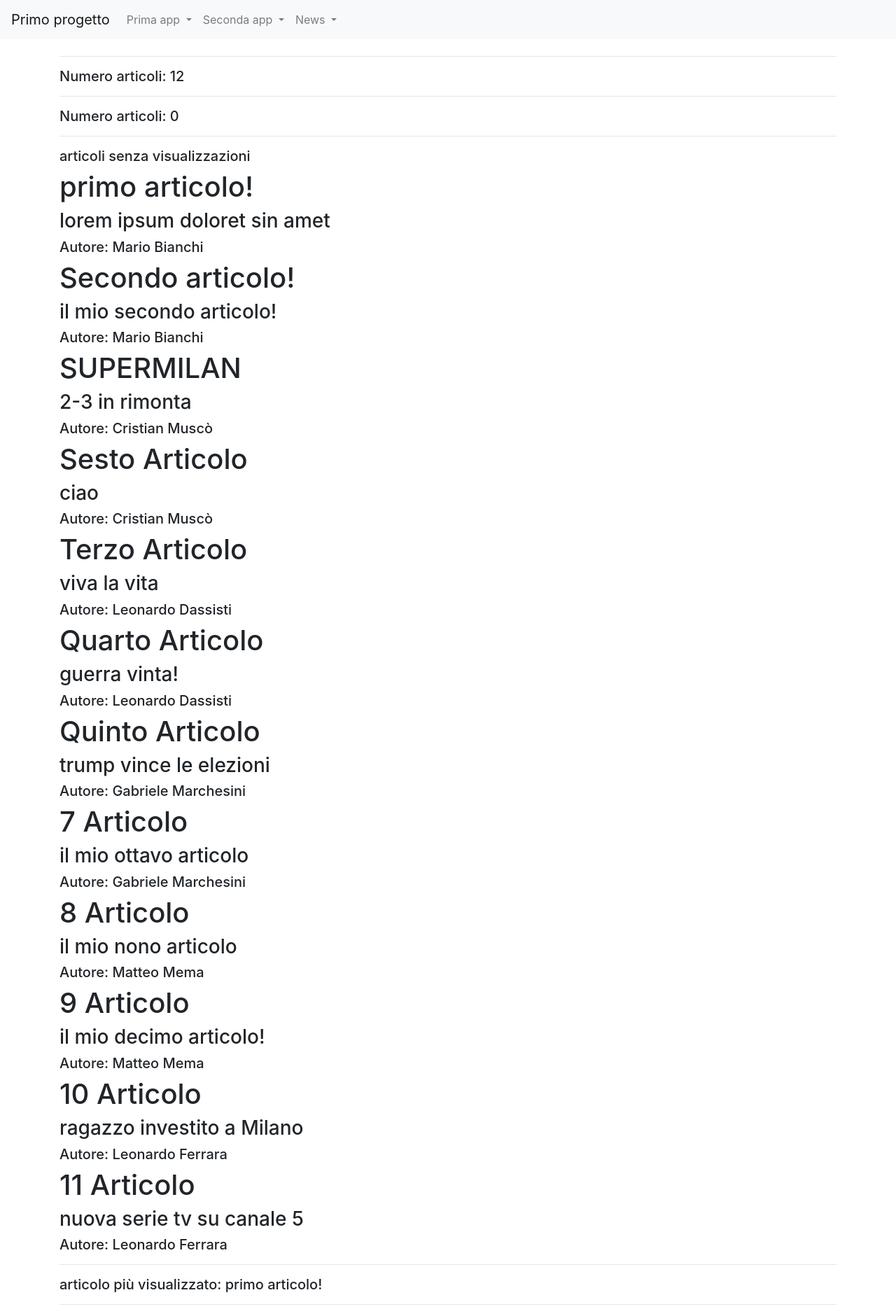
After one commit to Chriis17/primo_progetto, a Django app: page /news/queryBase in a window 1280 px wide. The commit adds this page. Shown: the top 1880 px of the page at 70% size. Run offline with Django 5.2, Linux system fonts and the light colour scheme; data comes from the database, SQL or seed files in the repository; both versions use the stored data as it was after the commit.

Commit message:
news
news

```diff
--- a/news/models.py
+++ b/news/models.py
@@ -4,7 +4,7 @@ from datetime import datetime
 class Giornalista(models.Model):
     nome=models.CharField(max_length=20)
     cognome=models.CharField(max_length=20)
-    dataNascita=models.DateField(default=datatime.now(),blank=True)
+    dataNascita=models.DateField(default=datetime.now(),blank=True)
 
     def __str__(self):
         return self.nome + " " + self.cognome
@@ -18,7 +18,7 @@ class Articolo(models.Model):
     contenuto=models.TextField()
     giornalista=models.ForeignKey(Giornalista, on_delete=models.CASCADE,related_name="articoli")
     visualizzazioni=models.SmallIntegerField(default=0)
-    dataPubblicazione=models.DateField(default=datatime.now(),blank=True)
+    dataPubblicazione=models.DateField(default=datetime.now(),blank=True)
 
     def __str__(self):
         return self.titolo
--- /dev/null
+++ b/news/templates/queryBase.html
@@ -0,0 +1,121 @@
+{% extends "base.html" %}
+    {% block title %}QueryBAse{% endblock title %}
+    {% block content %}
+        {% for articolo in articoli_cognome %}
+        <h1>{{articolo.titolo}}</h1>
+        <h3>{{articolo.contenuto}}</h3>
+        <h5>Autore: {{articolo.giornalista}}</h5>
+        {% endfor %}
+        <hr>
+
+        <h5>Numero articoli: {{numero_totale_articoli}}
+        </h5>
+        <hr>
+
+        <h5>Numero articoli: {{numero_articoli_giornalista_1}}
+        </h5>
+        <hr>
+
+        <h5>articoli senza visualizzazioni</h5>
+        {% for articolo in articoli_senza_visualizzazioni %}
+        <h1>{{articolo.titolo}}</h1>
+        <h3>{{articolo.contenuto}}</h3>
+        <h5>Autore: {{articolo.giornalista}}</h5>
+        {% endfor %}
+        <hr>
+
+        <h5>articolo più visualizzato: {{articolo_piu_visualizzato}}</h5>
+        <hr>
+
+        {% for giornalista in giornalisti_data %}
+        <h1>{{giornalista.nome}}</h1>
+        <h3>{{giornalista.cognome}}</h3>
+        {% endfor %}
+        <hr>
+
+        {% for articolo in articoli_del_giorno %}
+        <h1>{{articolo.titolo}}</h1>
+        <h3>{{articolo.contenuto}}</h3>
+        <h5>Autore: {{articolo.giornalista}}</h5>
+        {% endfor %}
+        <hr>
+
+        {% for articolo in articoli_periodo %}
+        <h1>{{articolo.titolo}}</h1>
+        <h3>{{articolo.contenuto}}</h3>
+        <h5>Autore: {{articolo.giornalista}}</h5>
+        {% endfor %}
+        <hr>
+
+        {% for articolo in articoli_giornalisti %}
+        <h1>{{articolo.titolo}}</h1>
+        <h3>{{articolo.contenuto}}</h3>
+        <h5>Autore: {{articolo.giornalista}}</h5>
+        {% endfor %}
+        <hr>
+
+        <h5>Giornalista giovane: </h5>
+        <h5>{{giornalista_giovane.nome}}</h5>
+        <h5>{{giornalista_giovane.cognome}}</h5>
+        <hr>
+
+        <h5>Giornalista anziano: </h5>
+        <h5>{{giornalista_anziano.nome}}</h5>
+        <h5>{{giornalista_anziano.cognome}}</h5>
+        <hr>
+
+        {% for articolo in ultimi %}
+        <h1>{{articolo.titolo}}</h1>
+        <h3>{{articolo.contenuto}}</h3>
+        <h5>Autore: {{articolo.giornalista}}</h5>
+        {% endfor %}
+        <hr>
+
+        {% for articolo in articoli_minime_visualizzazioni %}
+        <h1>{{articolo.titolo}}</h1>
+        <h3>{{articolo.contenuto}}</h3>
+        <h5>Autore: {{articolo.giornalista}}</h5>
+        {% endfor %}
+        <hr>
+
+        {% for articolo in articoli_parola %}
+        <h1>{{articolo.titolo}}</h1>
+        <h3>{{articolo.contenuto}}</h3>
+        <h5>Autore: {{articolo.giornalista}}</h5>
+        {% endfor %}
+        <hr>
+
+        {% for articolo in articoli_mese_anno %}
+        <h1>{{articolo.titolo}}</h1>
+        <h3>{{articolo.contenuto}}</h3>
+        <h5>Autore: {{articolo.giornalista}}</h5>
+        {% endfor %}
+        <hr>
+
+        {% for giornalista in giornalisti_con_articoli_popolari %}
+        <h1>{{giornalista.nome}}</h1>
+        <h3>{{giornalista.cognome}}</h3>
+        {% endfor %}
+        <hr>
+
+        {% for articolo in articoli_con_and %}
+        <h1>{{articolo.titolo}}</h1>
+        <h3>{{articolo.contenuto}}</h3>
+        <h5>Autore: {{articolo.giornalista}}</h5>
+        {% endfor %}
+        <hr>
+
+        {% for articolo in articoli_con_or %}
+        <h1>{{articolo.titolo}}</h1>
+        <h3>{{articolo.contenuto}}</h3>
+        <h5>Autore: {{articolo.giornalista}}</h5>
+        {% endfor %}
+        <hr>
+
+        {% for articolo in articoli_con_not %}
+        <h1>{{articolo.titolo}}</h1>
+        <h3>{{articolo.contenuto}}</h3>
+        <h5>Autore: {{articolo.giornalista}}</h5>
+        {% endfor %}
+        <hr>
+    {% endblock content %}
--- a/news/urls.py
+++ b/news/urls.py
@@ -1,5 +1,5 @@
 from django.urls import path
-from news.views import home, articoloDetailView, listaArticoli
+from news.views import home, articoloDetailView, listaArticoli,queryBase,giornalistaDetailView,index_root,index
 
 app_name = 'news'
 
@@ -7,5 +7,9 @@ urlpatterns=[
     path('',home,name="homeview"),
     path("articoli/<int:pk>", articoloDetailView, name="articolo_detail"),
     path("lista_articoli/<int:pk>", listaArticoli, name="lista_articoli"),
-    path("lista_articoli", listaArticoli, name="lista_articoli")
+    path("lista_articoli", listaArticoli, name="lista_articoli"),
+    path("giornalisti/<int:pk>", giornalistaDetailView, name="giornalista_detail"),
+    path("queryBase", queryBase, name="queryBase"),
+    path('index',index, name="index"),
+    path('index_root',index_root, name="index_root"),
 ]
--- a/news/views.py
+++ b/news/views.py
@@ -1,12 +1,126 @@
 from django.shortcuts import render, get_object_or_404
 from news.models import Articolo, Giornalista
+import datetime
+
+
+def index(request):
+    return render(request,"index3.html")
+
+def index_root(request):
+    return render(request,"index_root.html")
+
 
 def articoloDetailView(request, pk):
     articolo = get_object_or_404(Articolo, pk=pk)
     context={"articolo": articolo}
     return render(request, "articolo_detail.html", context)
 
-# Create your views here.
+def giornalistaDetailView(request,pk):
+    giornalista = get_object_or_404(Giornalista, pk=pk)
+    articoli = Articolo.objects.filter(giornalista_id=pk)
+    context={"giornalista": giornalista, "articoli":articoli}
+    return render(request, "giornalista_detail.html", context)
+
+def queryBase(request):
+    #1. Tutti gli articoli scritti da giornalisti di un certo cognome:
+    articoli_cognome = Articolo.objects.filter(giornalista__cognome='Rossi')
+
+    #2. Totale
+    numero_totale_articoli = Articolo.objects.count()
+
+    #3. Contare il numero di articoli scritti da un giornalista specifico:
+    giornalista_1 = Giornalista.objects.get(id=2)
+    numero_articoli_giornalista_1 = Articolo.objects.filter(giornalista=giornalista_1).count()
+
+    #4. Ordinare gli articoli per numero di visualizzazioni in ordine decrescente:
+    articoli_ordinati = Articolo.objects.order_by('-visualizzazioni')
+
+    #5. Tutti gli articoli che non hanno visualizzazioni:
+    articoli_senza_visualizzazioni = Articolo.objects.filter(visualizzazioni=0)
+
+    #6. Articolo più visualizzato:
+    articolo_piu_visualizzato = Articolo.objects.order_by('-visualizzazioni').first()
+
+    #7. Tutti i giornalisti nati dopo una certa data:
+    giornalisti_data = Giornalista.objects.filter(dataNascita__gt=datetime.date(1980, 1, 1))
+
+    #8. Tutti gli articoli pubblicati in una data specifica:
+    articoli_del_giorno = Articolo.objects.filter(dataPubblicazione=datetime.date(2023, 1, 1))
+
+    #9. Tutti gli articoli pubblicati in un intervallo di date:
+    articoli_periodo = Articolo.objects.filter(dataPubblicazione__range=(datetime.date(2023, 1, 1), datetime.date(2023, 12, 31)))
+
+    #10. Gli articoli scritti da giornalisti nati prima del 1980:
+    giornalisti_nati = Giornalista.objects.filter(dataNascita__lt=datetime.date(1980, 1, 1))
+    articoli_giornalisti = Articolo.objects.filter(giornalista__in=giornalisti_nati)
+
+    #11. Il giornalista più giovane:
+    giornalista_giovane = Giornalista.objects.order_by('dataNascita').first()
+
+    #12. Il giornalista più anziano:
+    giornalista_anziano = Giornalista.objects.order_by('-dataNascita').first()
+
+    #13. Gli ultimi 5 articoli pubblicati:
+    ultimi = Articolo.objects.order_by('-dataPubblicazione')[:5]
+
+    #14. Tutti gli articoli con un certo numero minimo di visualizzazioni:
+    articoli_minime_visualizzazioni = Articolo.objects.filter(visualizzazioni__gte=100)
+
+    #15. Tutti gli articoli che contengono una certa parola nel titolo:
+    articoli_parola = Articolo.objects.filter(titolo__icontains='importante')
+
+    #16 Articoli pubblicati in un certo mese di un anno specifico:
+    #nota per poter modificare la data di un articolo togliere la proprietà auto_now=True al field data nel model
+    #o dare i comandi makemigrations e migrate per applicare le modifiche al database
+    articoli_mese_anno = Articolo.objects.filter(dataPubblicazione__month=1, dataPubblicazione__year=2023)
+
+    #17 Giornalisti con almeno un articolo con più di 100 visualizzazioni
+    giornalisti_con_articoli_popolari = Giornalista.objects.filter(articoli__visualizzazioni__gte=100).distinct()
+
+    #UTILIZZO DI PIÙ CONDIZIONI DI SELEZIONE
+    data = datetime.date(1990, 1, 1)
+    visualizzazioni = 50
+    # Per mettere in AND le condizioni separarle con la virgola
+    # 18 ...scrivi quali articoli vengono selezionati
+    articoli_con_and = Articolo.objects.filter(giornalista__dataNascita__gt=data, visualizzazioni__gte=visualizzazioni)
+
+    # Per mettere in OR le condizioni utilizzare l'operatore Q
+    from django.db.models import Q
+    # 19 ...scrivi quali articoli vengono selezionati
+    articoli_con_or = Articolo.objects.filter(Q(giornalista__dataNascita__gt=data) | Q(visualizzazioni__lte=visualizzazioni))
+
+    # Per il NOT (~) utilizzare l'operatore Q
+    #20 ...scrivi quali articoli vengono selezionati
+    articoli_not = Articolo.objects.filter(~Q(giornalista__dataNascita__lt=data))
+    #oppure il metodo exclude
+    articoli_not = Articolo.objects.exclude(giornalista__dataNascita__lt=data)
+
+
+    # Creare il dizionario context
+    context = {
+        'articoli_cognome': articoli_cognome,
+        'numero_totale_articoli': numero_totale_articoli,
+        'numero_articoli_giornalista_1': numero_articoli_giornalista_1,
+        'articoli_ordinati': articoli_ordinati,
+        'articoli_senza_visualizzazioni': articoli_senza_visualizzazioni,
+        'articolo_piu_visualizzato': articolo_piu_visualizzato,
+        'giornalisti_data': giornalisti_data,
+        'articoli_del_giorno': articoli_del_giorno,
+        'articoli_periodo': articoli_periodo,
+        'articoli_giornalisti': articoli_giornalisti,
+        'giornalista_giovane': giornalista_giovane,
+        'giornalista_anziano': giornalista_anziano,
+        'ultimi': ultimi,
+        'articoli_minime_visualizzazioni': articoli_minime_visualizzazioni,
+        'articoli_parola': articoli_parola,
+        'articoli_mese_anno':articoli_mese_anno,
+        'giornalisti_con_articoli_popolari':giornalisti_con_articoli_popolari,
+        'articoli_con_and':articoli_con_and,
+        'articoli_con_or':articoli_con_or,
+        'articoli_not':articoli_not
+    }
+    return render(request, 'queryBase.html', context)
+
 def listaArticoli(request,pk=None):
     if pk==None:
         articoli= Articolo.objects.all()
--- a/prima_app/templates/index.html
+++ b/prima_app/templates/index.html
@@ -2,6 +2,7 @@
 {% block title %} {{block.super}} Index{% endblock title %}
 {%block content%}
         <ol>
+            <li><a href="{% url 'prima_app:index_root'%}">Index root</a></li>
             <li><a href="{% url 'prima_app:homepage'%}">Home page benvenuto</a></li>
             <li><a href="{% url 'prima_app:welcome'%}">Welcome</a></li>
             <li><a href="{% url 'prima_app:lista'%}">Lista</a></li>
--- a/prima_app/urls.py
+++ b/prima_app/urls.py
@@ -1,5 +1,5 @@
 from django.urls import path
-from prima_app.views import homepage,welcome,lista, chi_siamo,variabili,index
+from prima_app.views import homepage,welcome,lista, chi_siamo,variabili,index,index_root
 
 app_name="prima_app"
 urlpatterns=[
@@ -8,5 +8,6 @@ urlpatterns=[
     path('lista',lista, name="lista"),
     path('chi_siamo',chi_siamo, name="chi_siamo"),
     path('variabili',variabili, name="variabili"),
+    path('index_root',index_root, name="index_root"),
     path('',index, name="index"),
 ]
--- a/prima_app/views.py
+++ b/prima_app/views.py
@@ -11,6 +11,8 @@ def chi_siamo(request):
     return render(request,"chi_siamo.html")
 def index(request):
     return render(request,"index.html")
+def index_root(request):
+    return render(request,"index_root.html")
 def variabili(request):
     context={
         'var1': 'Prima variabile',
--- a/primo_progetto/urls.py
+++ b/primo_progetto/urls.py
@@ -16,11 +16,11 @@ Including another URLconf
 """
 from django.contrib import admin
 from django.urls import path,include
-from .views import index_root
+from .views import base
 
 urlpatterns = [
     path('admin/', admin.site.urls),
-    path('',index_root,name='index_root'),
+    path('',base,name='base'),
     path('seconda_app/',include("seconda_app.urls",namespace="seconda_app")),
     path('prima_app/',include("prima_app.urls",namespace="prima_app")),
     path('news/',include("news.urls",namespace="news")),
--- a/primo_progetto/views.py
+++ b/primo_progetto/views.py
@@ -2,3 +2,5 @@ from django.shortcuts import render
 
 def index_root(request):
     return render(request,"index_root.html")
+def base(request):
+    return render(request,"base.html")
--- a/seconda_app/urls.py
+++ b/seconda_app/urls.py
@@ -1,8 +1,10 @@
 from django.urls import path
-from seconda_app.views import es_if,if_else_elif
+from seconda_app.views import es_if,if_else_elif,index,index_root
 
 app_name="seconda_app"
 urlpatterns=[
     path('es_if',es_if,name='es_if'),
     path('if_else_elif',if_else_elif,name='if_else_elif'),
+    path('index',index, name="index"),
+    path('index_root',index_root, name="index_root"),
 ]
--- a/seconda_app/views.py
+++ b/seconda_app/views.py
@@ -15,3 +15,7 @@ def if_else_elif(request):
         'var3' : 100.50,
     }
     return render(request,"if_else_elif.html", context)
+def index(request):
+    return render(request,"index2.html")
+def index_root(request):
+    return render(request,"index_root.html")
--- a/templates/base.html
+++ b/templates/base.html
@@ -26,6 +26,7 @@
                 Prima app
               </a>
               <div class="dropdown-menu" aria-labelledby="navbarDropdown">
+                <a class="dropdown-item" href="{% url 'prima_app:index'%}">Index</a>
                 <a class="dropdown-item" href="{% url 'prima_app:homepage'%}">Home page benvenuto</a>
                 <a class="dropdown-item" href="{% url 'prima_app:welcome'%}">Welcome</a>
                 <a class="dropdown-item" href="{% url 'prima_app:lista'%}">Lista</a>
@@ -54,6 +55,7 @@
                   <a class="dropdown-item" href="{% url 'news:homeview'%}">Home</a>
                   <a class="dropdown-item" href="{% url 'news:articolo_detail' 1 %}">Dettagli articolo</a>
                   <a class="dropdown-item" href="{% url 'news:lista_articoli'%}">Lista Articoli</a>
+                  <a class="dropdown-item" href="{% url 'news:queryBase'%}">Query</a>
                   <div class="dropdown-divider"></div>
                 </div>
               </li>
```
Also changed, not shown: news/templates/giornalista_detail.html (added, +22 -0 lines), news/templates/index3.html (added, +12 -0 lines), news/templates/lista_articoli.html (+9 -3 lines), news/templates/query.html (deleted, +0 -67 lines), seconda_app/templates/index2.html (added, +9 -0 lines), templates/index_root.html (+6 -2 lines), db.sqlite3, news/migrations/0002_alter_articolo_options_alter_giornalista_options_and_more.py (added).
